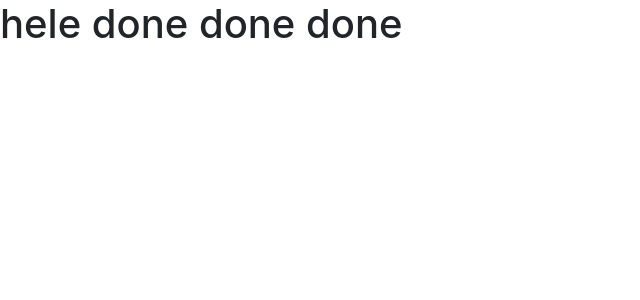
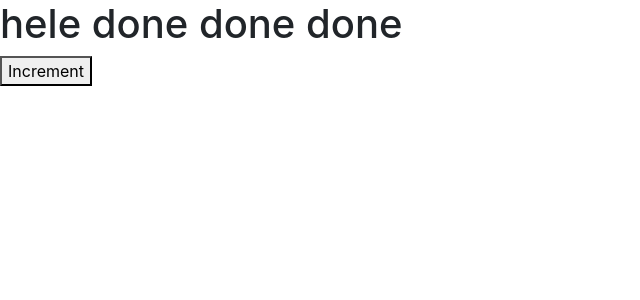
Before and after one commit to ZahraJiryaee/vidly, a React (Create React App) app: page / in a window 1280 px wide. Shown: the top 300 px of the page, without its empty margins (0-640 px from the left). Built offline with nearby package versions, Linux system fonts and the light colour scheme.

Commit message:
3.4. embedding expressions - specifying children

```diff
--- a/src/components/counter.jsx
+++ b/src/components/counter.jsx
@@ -4,7 +4,10 @@ class Counter extends Component {
     state = {  }
     render() {
         return (
-            <h1>hele done done done</h1>
+            <React.Fragment>
+                <h1>hele done done done</h1>
+                <button>Increment</button>
+            </React.Fragment>
          );
     }
 }
```
